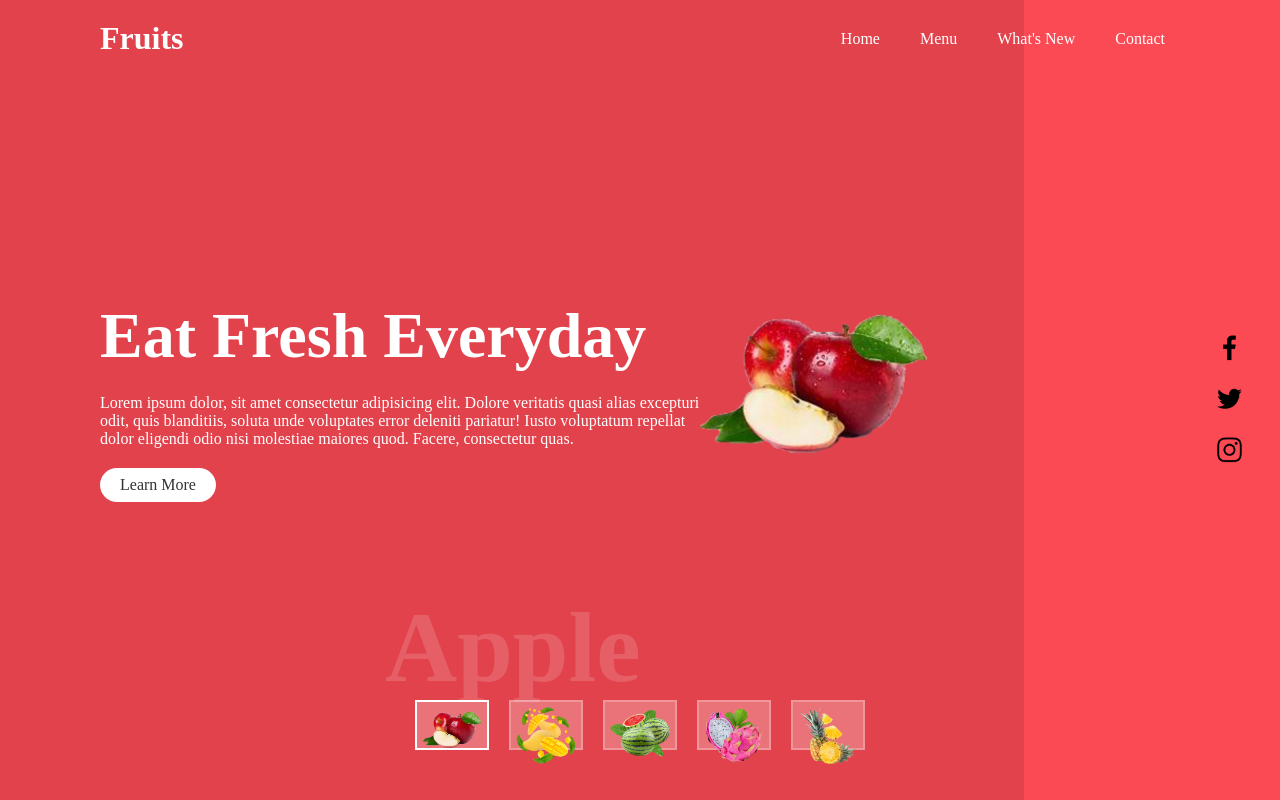
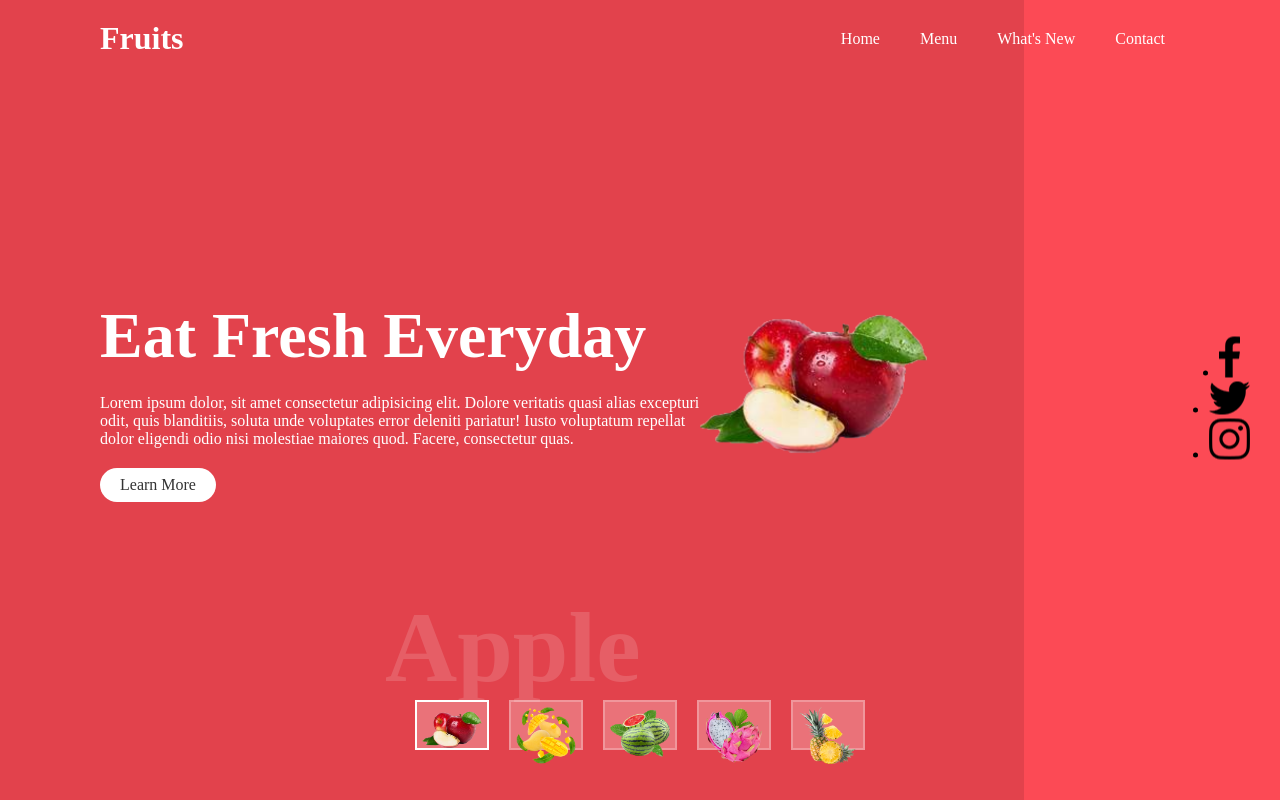
Before and after one commit to Sayyidalijufri/landing-page-fruit, a plain HTML site: page index.html in a window 1280 px wide. Drawn offline with Linux system fonts and the light colour scheme.

Commit message:
i had styled the social media container

```diff
--- a/style.css
+++ b/style.css
@@ -179,12 +179,3 @@ max-width: 60px;
   align-items: center;
   flex-direction: column;
 }
-
-.sci li{
-  list-style: none;
-}
-.sci li a{
-  display: inline-block;
-  margin: 5px 0;
-  transform: scale(0.6)
-  }
```
